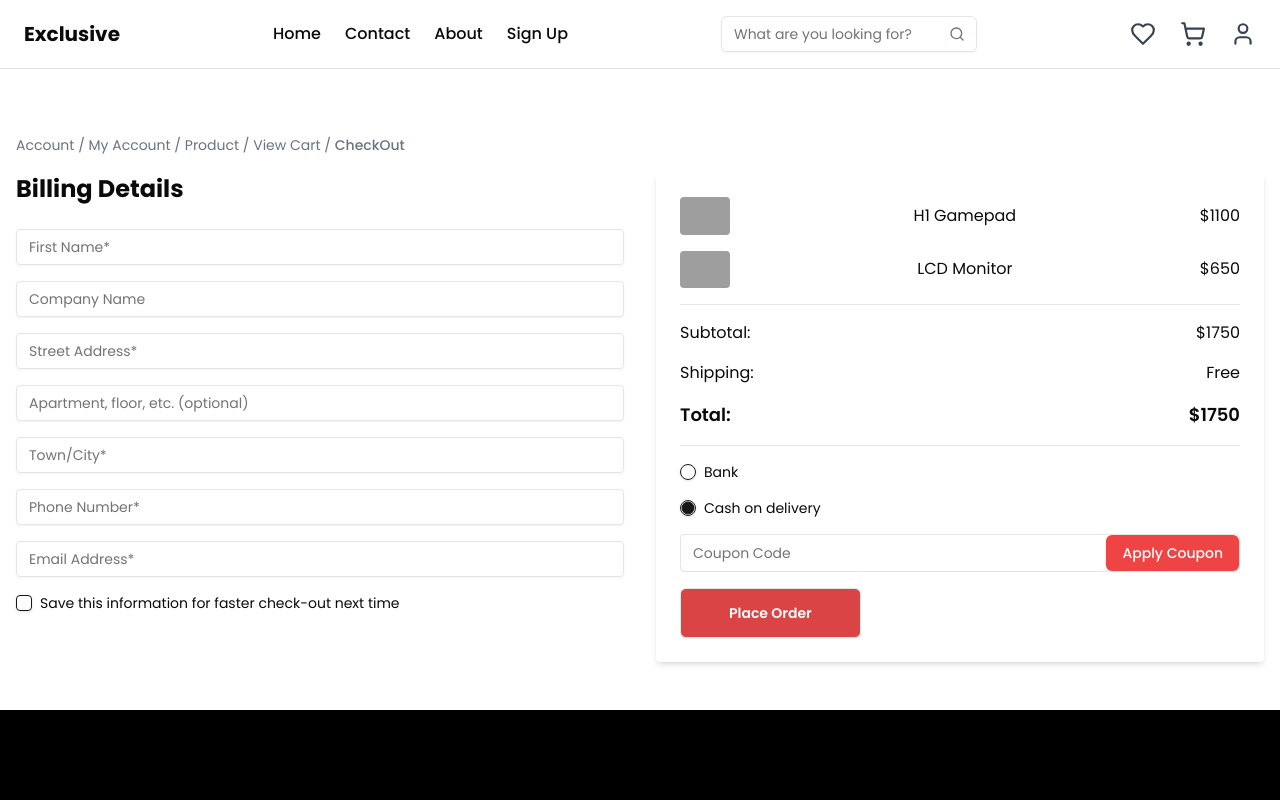
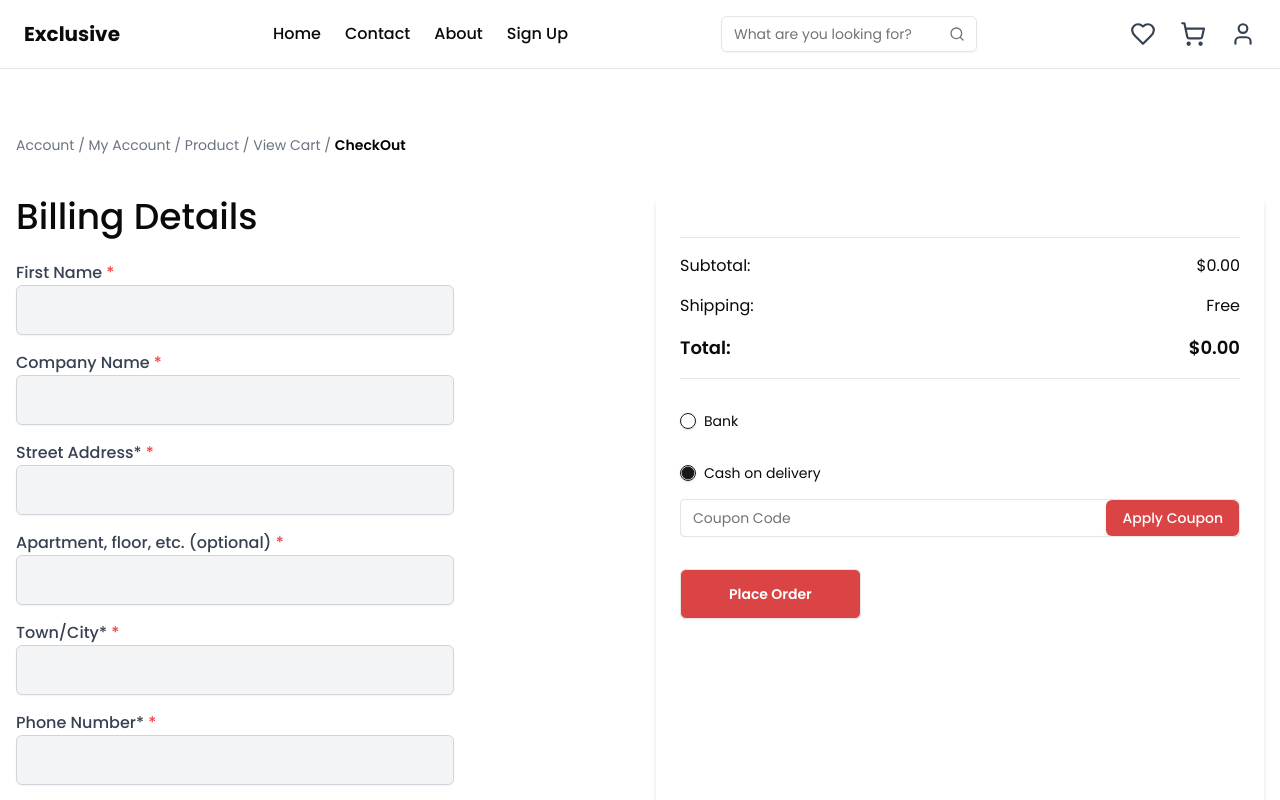
Before and after one commit to sjcode99/e-commerce, a Next.js app: page /checkout in a window 1280 px wide. Shown: the top 800 px of the page. Built offline with nearby package versions, Linux system fonts and the light colour scheme; grey boxes are pictures that could not be loaded.

Commit message:
css fixed for cart and checkout page

```diff
--- a/src/app/cart/page.tsx
+++ b/src/app/cart/page.tsx
@@ -6,6 +6,7 @@ import useCartStore from "@/store/cartStore";
 import { ProductsType } from "@/types/productType";
 import { Trash2 } from "lucide-react";
 import Image from "next/image";
+import Link from "next/link";
 
 export default function Cart() {
   // const cartItems = [
@@ -126,7 +127,9 @@ export default function Cart() {
           {/* <Button className="mt-4 pt-6 pb-6 pr-12 pl-12 w-full bg-[#DB4444] hover:bg-[#DB4444] text-white">
             Proceed to checkout
           </Button> */}
-          <CustomButton text="Place Order" bgColor={true} size="" />
+          <Link href={"/checkout"}>
+            <CustomButton text="Proceed to checkout" bgColor={true} size="" />
+          </Link>
         </div>
       </div>
     </div>
--- a/src/app/checkout/page.tsx
+++ b/src/app/checkout/page.tsx
@@ -1,41 +1,109 @@
+"use client";
 import CustomButton from "@/components/Button";
 import { Button } from "@/components/ui/button";
 import { Checkbox } from "@/components/ui/checkbox";
 import { Input } from "@/components/ui/input";
 import { RadioGroup, RadioGroupItem } from "@/components/ui/radio-group";
+import useCartStore from "@/store/cartStore";
+import { ProductsType } from "@/types/productType";
+import { Tag } from "lucide-react";
 import Image from "next/image";
 
 export default function Checkout() {
+  const { cart } = useCartStore();
+
+  // calculate subtotal
+  const subTotal = cart.reduce(
+    (acc, item) => acc + item.price * (item?.quantity || 1),
+    0
+  );
+
+  const rendName = (name: string, maxLength: number) => {
+    if (name.length > maxLength) {
+      return name.slice(0, maxLength) + "...";
+    }
+    return name;
+  };
+
   return (
     <div className="container mx-auto px-4 py-12">
       <nav className="text-gray-500 mb-4">
         <span className="text-sm">
           Account / My Account / Product / View Cart /{" "}
-          <span className="font-medium">CheckOut</span>
+          <span className="font-semibold text-black">CheckOut</span>
         </span>
       </nav>
 
-      <div className="grid grid-cols-1 lg:grid-cols-2 gap-8">
+      <div className="grid grid-cols-1 lg:grid-cols-2 gap-8 my-10">
         {/* Billing Details */}
         <div>
-          <h2 className="text-2xl font-bold mb-6">Billing Details</h2>
+          <h2 className="text-4xl font-medium mb-6">Billing Details</h2>
           <div className="space-y-4">
-            <Input placeholder="First Name*" className="p-3 border rounded" />
-            <Input placeholder="Company Name" className="p-3 border rounded" />
+            <div>
+              <label className="block text-medium font-medium text-gray-700">
+                First Name <span className="text-red-500">*</span>
+              </label>
               <Input
-              placeholder="Street Address*"
-              className="p-3 border rounded"
+                type="text"
+                className="w-[72%] bg-gray-100 border border-gray-300 rounded-md p-6 focus:outline-none focus:ring-2 focus:ring-black"
               />
+            </div>
+            <div>
+              <label className="block text-medium font-medium text-gray-700">
+                Company Name <span className="text-red-500">*</span>
+              </label>
               <Input
-              placeholder="Apartment, floor, etc. (optional)"
-              className="p-3 border rounded"
+                type="text"
+                className="w-[72%] bg-gray-100 border border-gray-300 rounded-md p-6 focus:outline-none focus:ring-2 focus:ring-black"
               />
-            <Input placeholder="Town/City*" className="p-3 border rounded" />
-            <Input placeholder="Phone Number*" className="p-3 border rounded" />
+            </div>
+            <div>
+              <label className="block text-medium font-medium text-gray-700">
+                Street Address* <span className="text-red-500">*</span>
+              </label>
               <Input
-              placeholder="Email Address*"
-              className="p-3 border rounded"
+                type="text"
+                className="w-[72%] bg-gray-100 border border-gray-300 rounded-md p-6 focus:outline-none focus:ring-2 focus:ring-black"
               />
+            </div>
+            <div>
+              <label className="block text-medium font-medium text-gray-700">
+                Apartment, floor, etc. (optional){" "}
+                <span className="text-red-500">*</span>
+              </label>
+              <Input
+                type="text"
+                className="w-[72%] bg-gray-100 border border-gray-300 rounded-md p-6 focus:outline-none focus:ring-2 focus:ring-black"
+              />
+            </div>
+            <div>
+              <label className="block text-medium font-medium text-gray-700">
+                Town/City* <span className="text-red-500">*</span>
+              </label>
+              <Input
+                type="text"
+                className="w-[72%] bg-gray-100 border border-gray-300 rounded-md p-6 focus:outline-none focus:ring-2 focus:ring-black"
+              />
+            </div>
+            <div>
+              <label className="block text-medium font-medium text-gray-700">
+                Phone Number* <span className="text-red-500">*</span>
+              </label>
+              <Input
+                type="tel"
+                className="w-[72%] bg-gray-100 border border-gray-300 rounded-md p-6 focus:outline-none focus:ring-2 focus:ring-black"
+              />
+            </div>
+            <div>
+              <label className="block text-medium font-medium text-gray-700">
+                Email Address* <span className="text-red-500">*</span>
+              </label>
+              <Input
+                type="email"
+                className="w-[72%] bg-gray-100 border border-gray-300 rounded-md p-6 focus:outline-none focus:ring-2 focus:ring-black"
+              />
+            </div>
+
           </div>
           <div className="flex items-center mt-4 space-x-2">
             <Checkbox id="save-info" />
@@ -48,7 +116,25 @@ export default function Checkout() {
         {/* Order Summary */}
         <div className="rounded-sm p-6 shadow-md">
           <div className="space-y-4">
-            <div className="flex items-center justify-between">
+            {cart.map((item: ProductsType) => (
+              <div className="flex items-center justify-between" key={item.id}>
+                <div className="flex items-center gap-4">
+                  {/* <Image
+                  src={"/gamepad.png"}
+                  alt=""
+                  width={50}
+                  height={50}
+                  className="rounded"
+                /> */}
+                  <Tag />
+                  <span className="font-semibold">
+                    {rendName(item.title, 25)}
+                  </span>
+                </div>
+                <span className="block">${item.price}</span>
+              </div>
+            ))}
+            {/* <div className="flex items-center justify-between">
               <Image
                 src="/gamepad.png"
                 alt="H1 Gamepad"
@@ -69,11 +155,11 @@ export default function Checkout() {
               />
               <span>LCD Monitor</span>
               <span>$650</span>
-            </div>
+            </div> */}
             <hr className="my-4" />
             <div className="flex justify-between">
               <span>Subtotal:</span>
-              <span>$1750</span>
+              <span>${subTotal.toFixed(2)}</span>
             </div>
             <div className="flex justify-between">
               <span>Shipping:</span>
@@ -81,17 +167,17 @@ export default function Checkout() {
             </div>
             <div className="flex justify-between font-semibold text-lg">
               <span>Total:</span>
-              <span>$1750</span>
+              <span>${subTotal.toFixed(2)}</span>
             </div>
             <hr className="my-4" />
             <RadioGroup defaultValue="cash-on-delivery" className="space-y-2">
-              <div className="flex items-center space-x-2">
+              <div className="flex items-center space-x-2 my-4">
                 <RadioGroupItem value="bank" id="bank" />
                 <label htmlFor="bank" className="text-sm">
                   Bank
                 </label>
               </div>
-              <div className="flex items-center space-x-2">
+              <div className="flex items-center space-x-2 my-4">
                 <RadioGroupItem
                   value="cash-on-delivery"
                   id="cash-on-delivery"
@@ -103,14 +189,11 @@ export default function Checkout() {
             </RadioGroup>
             <div className="flex w-full border rounded overflow-hidden mt-4">
               <Input placeholder="Coupon Code" className="border-none flex-1" />
-              <Button className="bg-red-500 text-white">Apply Coupon</Button>
+              <Button className="bg-[#DB4444] hover:bg-[#DB4444] text-white">Apply Coupon</Button>
             </div>
-            {/* <Button className="mt-4 w-full bg-red-500 text-white">
-              Place Order
-            </Button> */}
-
+            <div className="mt-4" onClick={() => alert("Order Placed")}>
             <CustomButton text="Place Order" bgColor={true} size="small" />
-
+            </div>
           </div>
         </div>
       </div>
```
Lines whose indentation alone changed are shown as unchanged.
